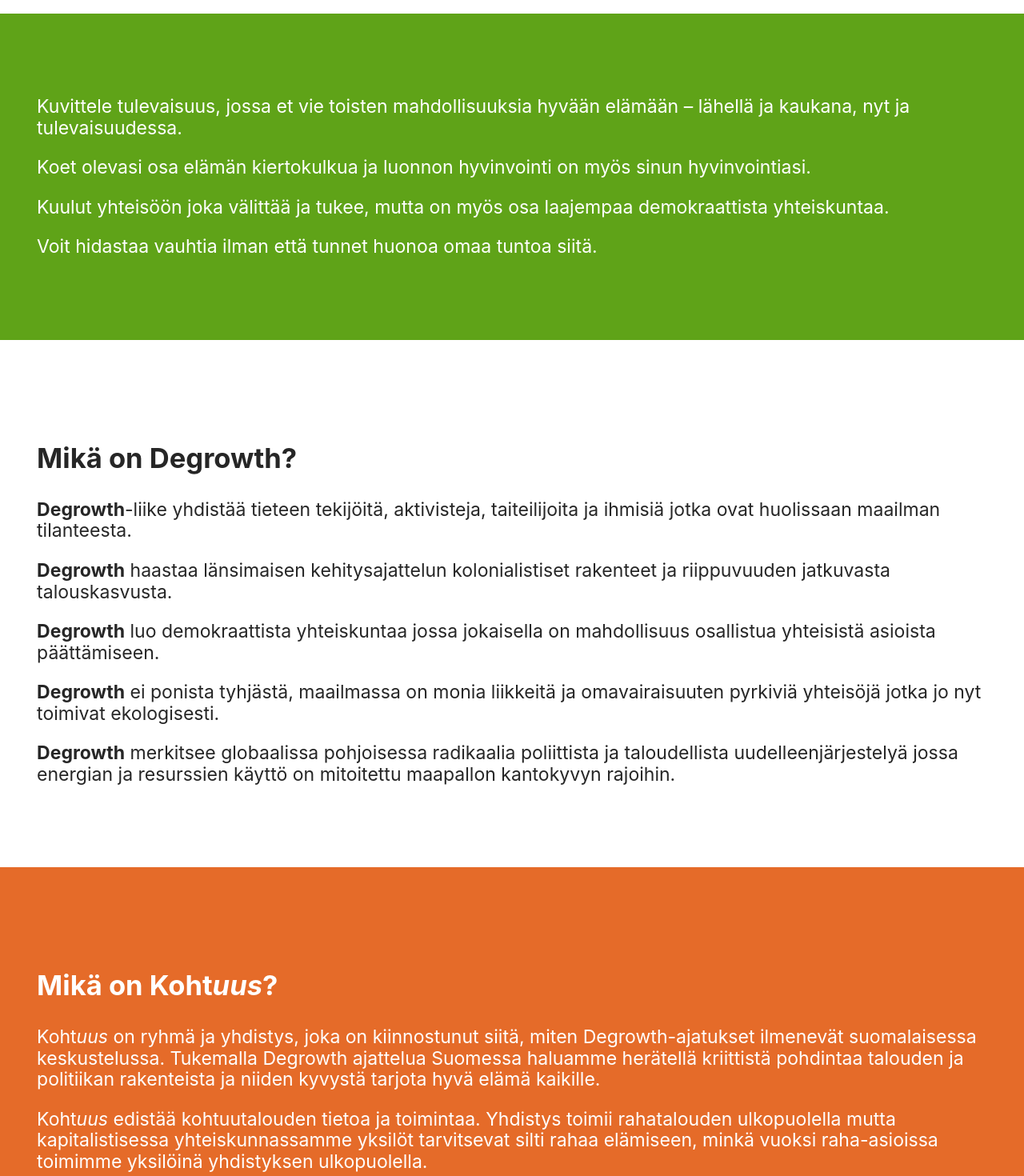
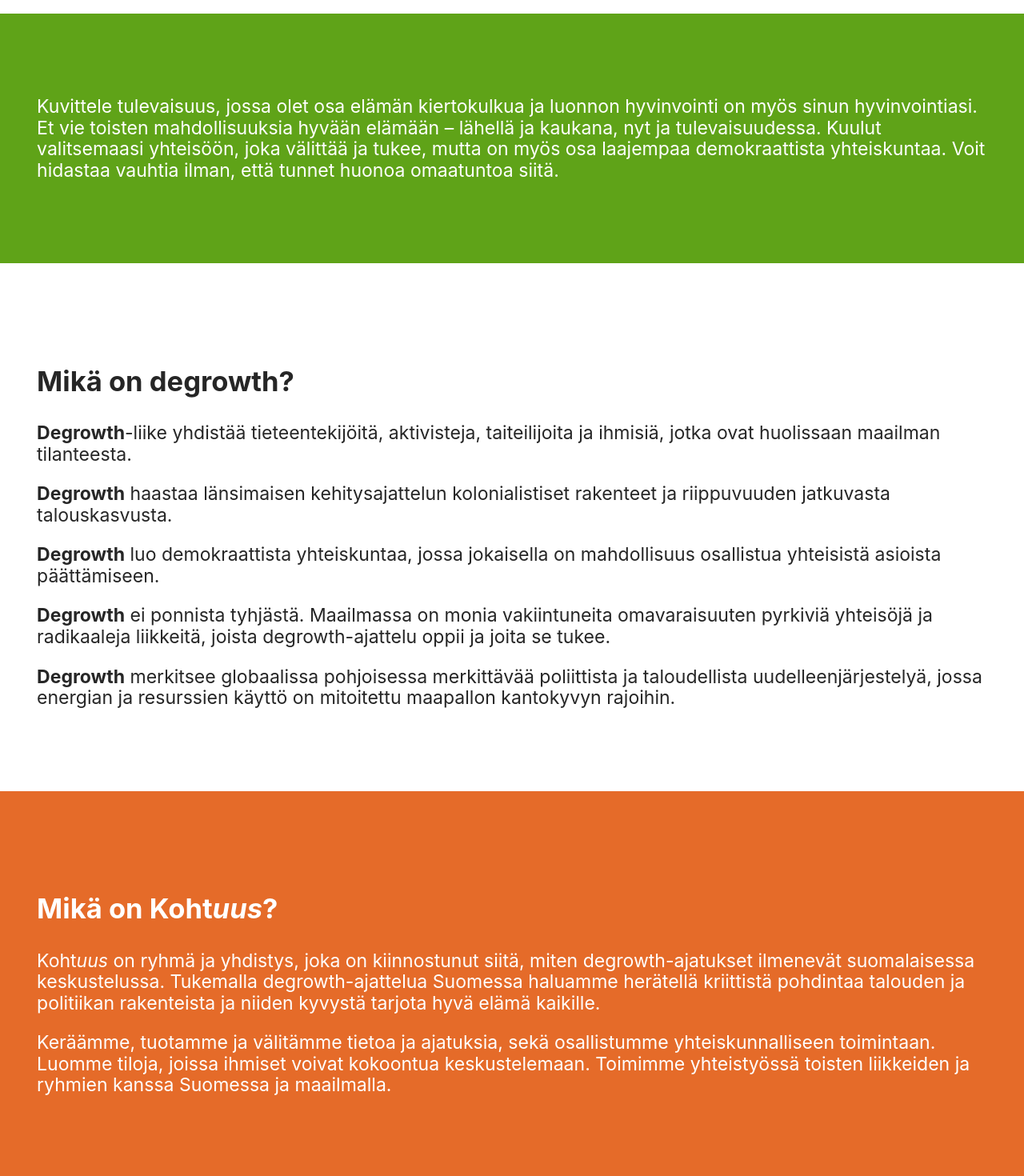
Before and after one commit to kohtuus/kohtuus.github.io, a SvelteKit app: page / in a window 1280 px wide. Shown: the part 560-2030 px from the top of the page at 80% size. Built offline with nearby package versions, Linux system fonts and the light colour scheme.

Commit message:
Fix copy

```diff
--- a/src/app.css
+++ b/src/app.css
@@ -92,7 +92,7 @@
 /* Upper limit */
 @media (min-width: 100rem) {
 	body {
-		font-size: 1.6rem;
+		font-size: 3.6rem;
 	}
 	small {
 		font-size: 1rem;
--- a/src/routes/+page.svelte
+++ b/src/routes/+page.svelte
@@ -26,22 +26,17 @@
 	<Content>
 		<ContentBlock color="green">
 			<p>
-				Kuvittele tulevaisuus, jossa et vie toisten mahdollisuuksia hyvään elämään – lähellä ja
-				kaukana, nyt ja tulevaisuudessa.
+				Kuvittele tulevaisuus, jossa olet osa elämän kiertokulkua ja luonnon hyvinvointi on myös
+				sinun hyvinvointiasi. Et vie toisten mahdollisuuksia hyvään elämään – lähellä ja kaukana,
+				nyt ja tulevaisuudessa. Kuulut valitsemaasi yhteisöön, joka välittää ja tukee, mutta on myös
+				osa laajempaa demokraattista yhteiskuntaa. Voit hidastaa vauhtia ilman, että tunnet huonoa
+				omaatuntoa siitä.
 			</p>
-			<p>
-				Koet olevasi osa elämän kiertokulkua ja luonnon hyvinvointi on myös sinun hyvinvointiasi.
-			</p>
-			<p>
-				Kuulut yhteisöön joka välittää ja tukee, mutta on myös osa laajempaa demokraattista
-				yhteiskuntaa.
-			</p>
-			<p>Voit hidastaa vauhtia ilman että tunnet huonoa omaa tuntoa siitä.</p>
 		</ContentBlock>
 		<ContentBlock color="plain">
-			<h3>Mikä on Degrowth?</h3>
+			<h3>Mikä on degrowth?</h3>
 			<p>
-				<b>Degrowth</b>-liike yhdistää tieteen tekijöitä, aktivisteja, taiteilijoita ja ihmisiä
+				<b>Degrowth</b>-liike yhdistää tieteentekijöitä, aktivisteja, taiteilijoita ja ihmisiä,
 				jotka ovat huolissaan maailman tilanteesta.
 			</p>
 			<p>
@@ -49,42 +44,43 @@
 				jatkuvasta talouskasvusta.
 			</p>
 			<p>
-				<b>Degrowth</b> luo demokraattista yhteiskuntaa jossa jokaisella on mahdollisuus osallistua yhteisistä
-				asioista päättämiseen.
+				<b>Degrowth</b> luo demokraattista yhteiskuntaa, jossa jokaisella on mahdollisuus osallistua
+				yhteisistä asioista päättämiseen.
 			</p>
 			<p>
-				<b>Degrowth</b> ei ponista tyhjästä, maailmassa on monia liikkeitä ja omavairaisuuten pyrkiviä
-				yhteisöjä jotka jo nyt toimivat ekologisesti.
+				<b>Degrowth</b> ei ponnista tyhjästä. Maailmassa on monia vakiintuneita omavaraisuuten pyrkiviä
+				yhteisöjä ja radikaaleja liikkeitä, joista degrowth-ajattelu oppii ja joita se tukee.
 			</p>
 			<p>
-				<b>Degrowth</b> merkitsee globaalissa pohjoisessa radikaalia poliittista ja taloudellista uudelleenjärjestelyä
+				<b>Degrowth</b> merkitsee globaalissa pohjoisessa merkittävää poliittista ja taloudellista uudelleenjärjestelyä,
 				jossa energian ja resurssien käyttö on mitoitettu maapallon kantokyvyn rajoihin.
 			</p>
 		</ContentBlock>
 		<ContentBlock color="orange">
 			<h3>Mikä on Koht<i>uus</i>?</h3>
 			<p>
-				Koht<i>uus</i> on ryhmä ja yhdistys, joka on kiinnostunut siitä, miten Degrowth-ajatukset ilmenevät
-				suomalaisessa keskustelussa. Tukemalla Degrowth ajattelua Suomessa haluamme herätellä kriittistä
+				Koht<i>uus</i> on ryhmä ja yhdistys, joka on kiinnostunut siitä, miten degrowth-ajatukset ilmenevät
+				suomalaisessa keskustelussa. Tukemalla degrowth-ajattelua Suomessa haluamme herätellä kriittistä
 				pohdintaa talouden ja politiikan rakenteista ja niiden kyvystä tarjota hyvä elämä kaikille.
 			</p>
 			<p>
-				Koht<i>uus</i> edistää kohtuutalouden tietoa ja toimintaa. Yhdistys toimii rahatalouden ulkopuolella
-				mutta kapitalistisessa yhteiskunnassamme yksilöt tarvitsevat silti rahaa elämiseen, minkä vuoksi
-				raha-asioissa toimimme yksilöinä yhdistyksen ulkopuolella.
+				Keräämme, tuotamme ja välitämme tietoa ja ajatuksia, sekä osallistumme yhteiskunnalliseen
+				toimintaan. Luomme tiloja, joissa ihmiset voivat kokoontua keskustelemaan. Toimimme
+				yhteistyössä toisten liikkeiden ja ryhmien kanssa Suomessa ja maailmalla.
 			</p>
 		</ContentBlock>
 		<ContentBlock color="plain">
 			<People>
 				<Person id="ansku" name="Anna-Liisa Arjama">
 					<p>
-                        Anna-Liisa on työskennellyt yli 20 vuotta erilaisissa rooleissa sote-palveluissa. Häntä kiinnostaa
-                        hoivatyön – ammattimaisen ja epämuodollisen – esiinnostaminen yhteiskunnassa. Anna-Liisa ei
-                        usko, että talouskasvun avulla voidaan ratkaista kaikkein haavoittuvammassa asemassa olevien
-                        ihmisten ongelmia.
+						Anna-Liisa on työskennellyt yli 20 vuotta erilaisissa rooleissa sote-palveluissa. Häntä
+						kiinnostaa hoivatyön – ammattimaisen ja epämuodollisen – esiinnostaminen yhteiskunnassa.
+						Anna-Liisa ei usko, että talouskasvun avulla voidaan ratkaista kaikkein
+						haavoittuvammassa asemassa olevien ihmisten ongelmia.
 					</p>
 					<p>
-						sähköposti: <a href="mailto:anna-liisa.arjama@kohtuus.org">anna-liisa.arjama@kohtuus.org</a
+						sähköposti: <a href="mailto:anna-liisa.arjama@kohtuus.org"
+							>anna-liisa.arjama@kohtuus.org</a
 						><br />
 					</p>
 				</Person>
@@ -139,17 +135,13 @@
 			</People>
 		</ContentBlock>
 		<ContentBlock color="green">
-            <div class="front-content" >
+			<div class="front-content">
 				<h3>Haluatko tietää lisää?</h3>
-                <p>
-                    Läheetä sähköpostia osoitteeseen:
-                </p>
+				<p>Lähetä sähköpostia osoitteeseen:</p>
 				<p>
 					<a href="mailto:info@kohtuus.org" style="color: white;">info@kohtuus.org</a>
 				</p>
 			</div>
 		</ContentBlock>
-
-
 	</Content>
 </section>
```
Also changed, not shown: src/lib/ContentBlock.svelte (+4 -4 lines). Lines whose indentation alone changed are shown as unchanged.
